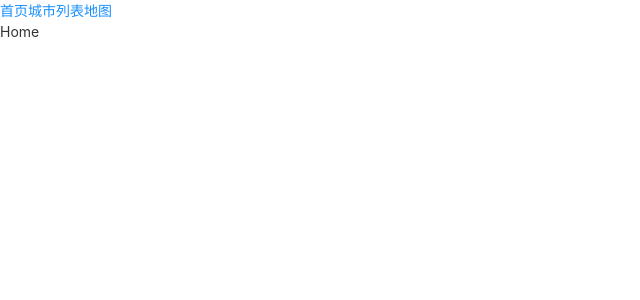
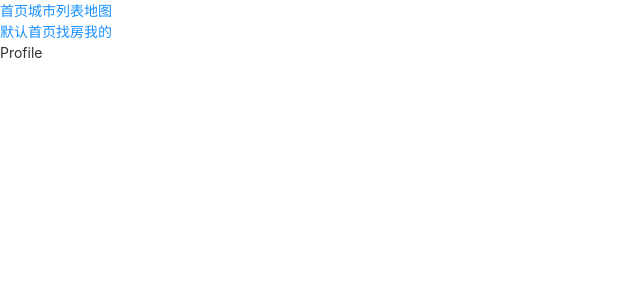
Before and after one commit to biyumeng/hkzf-bi, a React (Create React App) app: page /home/profile in a window 1280 px wide. Shown: the top 300 px of the page, without its empty margins (0-640 px from the left). Built offline with nearby package versions, Linux system fonts and the light colour scheme.

Commit message:
配置二级路由

```diff
--- a/src/App.js
+++ b/src/App.js
@@ -18,6 +18,7 @@ function App() {
       <Link to="/map">地图</Link>
       <Switch>
         {/* 一级路由 */}
+        {/* 在home下配置二级路由（home文件夹内） */}
         <Route path="/home" component={Home}></Route>
         <Route path="/cityList" component={CityList}></Route>
         <Route path="/map" component={Map}></Route>
--- a/src/pages/Home/index.js
+++ b/src/pages/Home/index.js
@@ -1,10 +1,26 @@
 import React, { Component } from 'react';
+
+import { Route , Link } from 'react-router-dom'
+
+//导入路由对应组件
+import Index from '../Index';
+import House from '../House';
+import Profile from '../Profile';
 
 class Home extends Component {
     render(){
         return (
-            <div>
-                Home
+            <div className="home">
+                <p>
+                    <Link to="/home/index">默认首页</Link>
+                    <Link to="/home/house">找房</Link>
+                    <Link to="/home/profile">我的</Link>
+                </p>
+
+
+                <Route path="/home/index" component={Index}></Route>
+                <Route path="/home/house" component={House}></Route>
+                <Route path="/home/profile" component={Profile}></Route>
             </div>
         )
     }
--- /dev/null
+++ b/src/pages/House/index.js
@@ -0,0 +1,13 @@
+import React, { Component } from 'react';
+
+class House extends Component {
+    render(){
+        return (
+            <div>
+                House
+            </div>
+        )
+    }
+}
+
+export default House;
--- /dev/null
+++ b/src/pages/Index/index.js
@@ -0,0 +1,13 @@
+import React, { Component } from 'react';
+
+class Index extends Component {
+    render(){
+        return (
+            <div>
+                Index
+            </div>
+        )
+    }
+}
+
+export default Index;
--- /dev/null
+++ b/src/pages/Profile/index.js
@@ -0,0 +1,13 @@
+import React, { Component } from 'react';
+
+class Profile extends Component {
+    render(){
+        return (
+            <div>
+                Profile
+            </div>
+        )
+    }
+}
+
+export default Profile;
```
